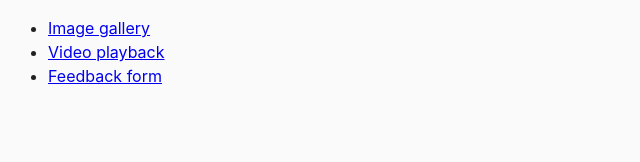
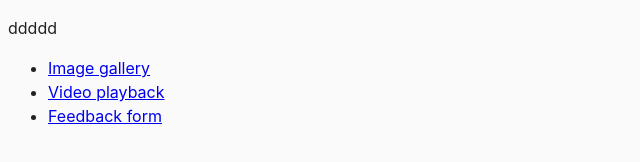
Before and after one commit to AntonBabenko96/goit-js-hw-08, a website built with Parcel: page src/index.html in a window 1280 px wide. Shown: the whole page, without its empty margins (0-640 px from the left). Built offline with nearby package versions, Linux system fonts and the light colour scheme.

Commit message:
initial commit

```diff
--- a/src/index.html
+++ b/src/index.html
@@ -8,6 +8,7 @@
     <link rel="stylesheet" href="css/common.css" />
   </head>
   <body>
+    <div><p>ddddd</p></div>
     <ul>
       <li><a href="01-gallery.html">Image gallery</a></li>
       <li><a href="02-video.html">Video playback</a></li>
```
